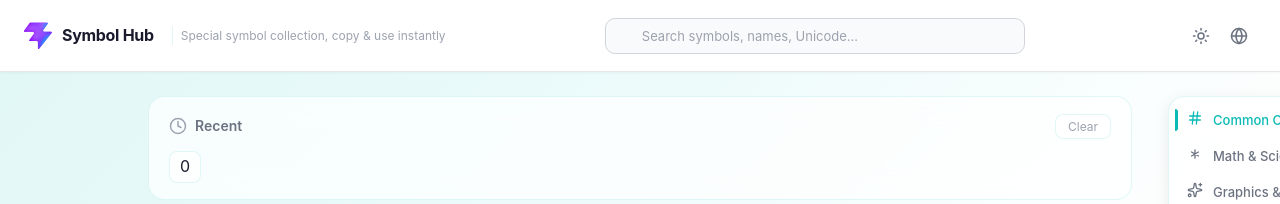
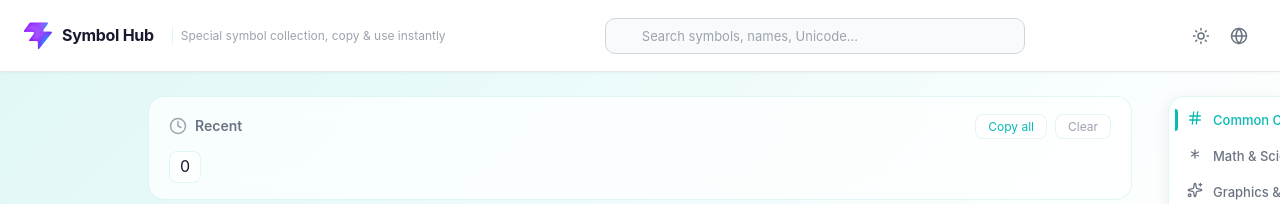
Before and after one commit to dzstudio/symbol_hub, a Vue app: page / in a window 1280 px wide. Both pictures are taken after a click on the element "Digit Zero". Shown: the top 204 px of the page. Built offline with nearby package versions, Linux system fonts and the light colour scheme.

Commit message:
feat: add copy all button for recent symbols

```diff
--- a/src/App.vue
+++ b/src/App.vue
@@ -62,6 +62,14 @@ async function handleCopy(char) {
   }
 }
 
+async function handleCopyAll() {
+  const allChars = recent.value.join('')
+  const ok = await copy(allChars)
+  if (ok) {
+    showToast(t('toast.recentCopied'))
+  }
+}
+
 function handleNavigate(id) {
   setActiveSection(id)
   scrollTo(id)
@@ -92,6 +100,7 @@ function handleClearRecent(count) {
         :recent="recent"
         :t="t"
         @copy="handleCopy"
+        @copy-all="handleCopyAll"
         @clear-part="handleClearRecent"
       />
 
--- a/src/assets/styles/global.css
+++ b/src/assets/styles/global.css
@@ -451,6 +451,23 @@ html {
   border-color: #ef4444;
 }
 
+.recent-copy-all-btn {
+  padding: 4px 12px;
+  border: 1px solid var(--border-glass);
+  border-radius: 8px;
+  background: var(--bg-glass);
+  color: var(--color-primary);
+  font-size: 12px;
+  cursor: pointer;
+  transition: var(--transition-fast);
+  margin-right: 8px;
+}
+
+.recent-copy-all-btn:hover {
+  background: var(--color-primary);
+  color: white;
+}
+
 .recent-clear-menu {
   position: absolute;
   top: calc(100% + 6px);
--- a/src/components/RecentSection.vue
+++ b/src/components/RecentSection.vue
@@ -7,7 +7,7 @@ const props = defineProps({
   t: { type: Function, required: true }
 })
 
-const emit = defineEmits(['copy', 'clearPart'])
+const emit = defineEmits(['copy', 'copyAll', 'clearPart'])
 
 const showClearMenu = ref(false)
 
@@ -23,6 +23,7 @@ function handleClear(count) {
       <span class="recent-header-icon" v-html="icons.clock"></span>
       <span class="recent-title">{{ t('recent.title') }}</span>
       <div class="recent-header-actions">
+        <button class="recent-copy-all-btn" @click.stop="emit('copyAll')">{{ t('recent.copyAll') }}</button>
         <button class="recent-clear-btn" @click.stop="showClearMenu = !showClearMenu">{{ t('recent.clear') }}</button>
         <div v-if="showClearMenu" class="recent-clear-menu" @click.stop>
           <button class="recent-clear-option" @click="handleClear(Math.ceil(recent.length / 3))">{{ t('recent.clearThird') }}</button>
--- a/src/data/i18n.js
+++ b/src/data/i18n.js
@@ -52,6 +52,7 @@ export const i18n = {
     'sub.korean': '韩文字母',
     'sub.braille': '盲文',
     'toast.copied': '已复制',
+    'toast.recentCopied': '已复制全部最近使用',
     'toast.favorited': '已收藏',
     'toast.unfavorited': '已取消收藏',
     'toast.recentCleared': '已清空最近使用',
@@ -126,6 +127,7 @@ export const i18n = {
     'sub.korean': 'Korean Letters',
     'sub.braille': 'Braille',
     'toast.copied': 'Copied',
+    'toast.recentCopied': 'All recent symbols copied',
     'toast.favorited': 'Added to favorites',
     'toast.unfavorited': 'Removed from favorites',
     'toast.recentCleared': 'Recent history cleared',
@@ -200,6 +202,7 @@ export const i18n = {
     'sub.korean': '韓国語字母',
     'sub.braille': '点字',
     'toast.copied': 'コピーしました',
+    'toast.recentCopied': '最近の使用をすべてコピー',
     'toast.favorited': 'お気に入りに追加',
     'toast.unfavorited': 'お気に入りから削除',
     'toast.recentCleared': '履歴をクリアしました',
@@ -274,6 +277,7 @@ export const i18n = {
     'sub.korean': '한국어 글자',
     'sub.braille': '점자',
     'toast.copied': '복사됨',
+    'toast.recentCopied': '최근 사용 모두 복사됨',
     'toast.favorited': '즐겨찾기에 추가',
     'toast.unfavorited': '즐겨찾기에서 제거',
     'toast.recentCleared': '기록 삭제됨',
@@ -348,6 +352,7 @@ export const i18n = {
     'sub.korean': 'Letras Coreanas',
     'sub.braille': 'Braille',
     'toast.copied': 'Copiado',
+    'toast.recentCopied': 'Todos los símbolos recientes copiados',
     'toast.favorited': 'Añadido a favoritos',
     'toast.unfavorited': 'Eliminado de favoritos',
     'toast.recentCleared': 'Historial borrado',
@@ -422,6 +427,7 @@ export const i18n = {
     'sub.korean': 'Lettres Coréennes',
     'sub.braille': 'Braille',
     'toast.copied': 'Copié',
+    'toast.recentCopied': 'Tous les symboles récents copiés',
     'toast.favorited': 'Ajouté aux favoris',
     'toast.unfavorited': 'Retiré des favoris',
     'toast.recentCleared': 'Historique effacé',
@@ -496,6 +502,7 @@ export const i18n = {
     'sub.korean': 'Koreanische Buchstaben',
     'sub.braille': 'Braille',
     'toast.copied': 'Kopiert',
+    'toast.recentCopied': 'Alle kürzlich verwendeten Symbole kopiert',
     'toast.favorited': 'Zu Favoriten hinzugefügt',
     'toast.unfavorited': 'Aus Favoriten entfernt',
     'toast.recentCleared': 'Verlauf gelöscht',
```
